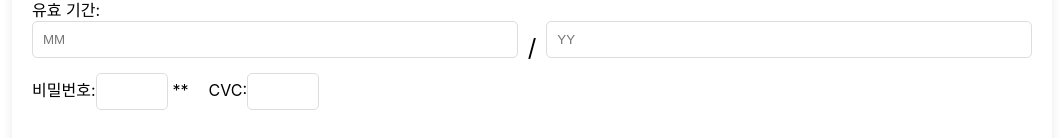
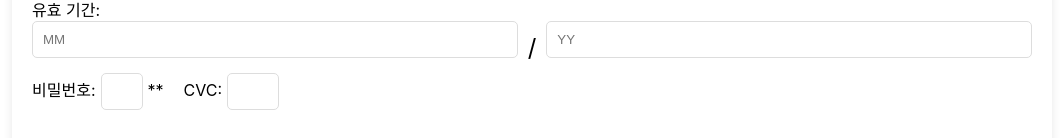
Before and after one commit to suddengithub/Y_FRONTEND, a React (Create React App) app: page /order in a window 1280 px wide. Shown: the part 1167-1305 px from the top of the page, without its empty margins (108-1171 px from the left). Built offline with nearby package versions, Linux system fonts and the light colour scheme.

Commit message:
inputbox 수정중

```diff
--- a/src/components/Order.jsx
+++ b/src/components/Order.jsx
@@ -411,7 +411,8 @@ const styles = {
   },
 
   pwdInput: {
-    width: "5%",
+    marginLeft: "5px",
+    width: "2%",
     padding: "10px",
     border: "1px solid #ddd",
     borderRadius: "5px",
@@ -422,7 +423,8 @@ const styles = {
     marginRight: "20px", // CVC와 간격
   },
   cvcInput: {
-    width: "5%",
+    marginLeft: "5px",
+    width: "3%",
     padding: "10px",
     border: "1px solid #ddd",
     borderRadius: "5px",
```
